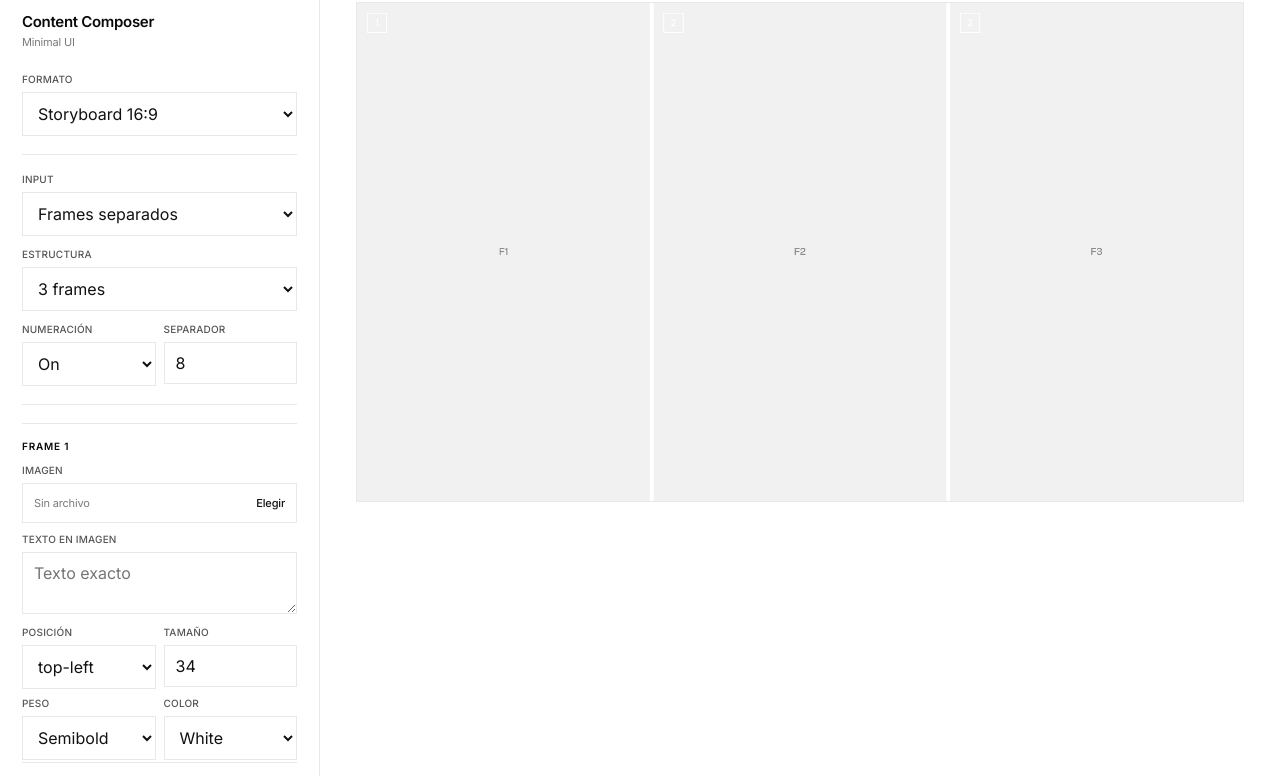
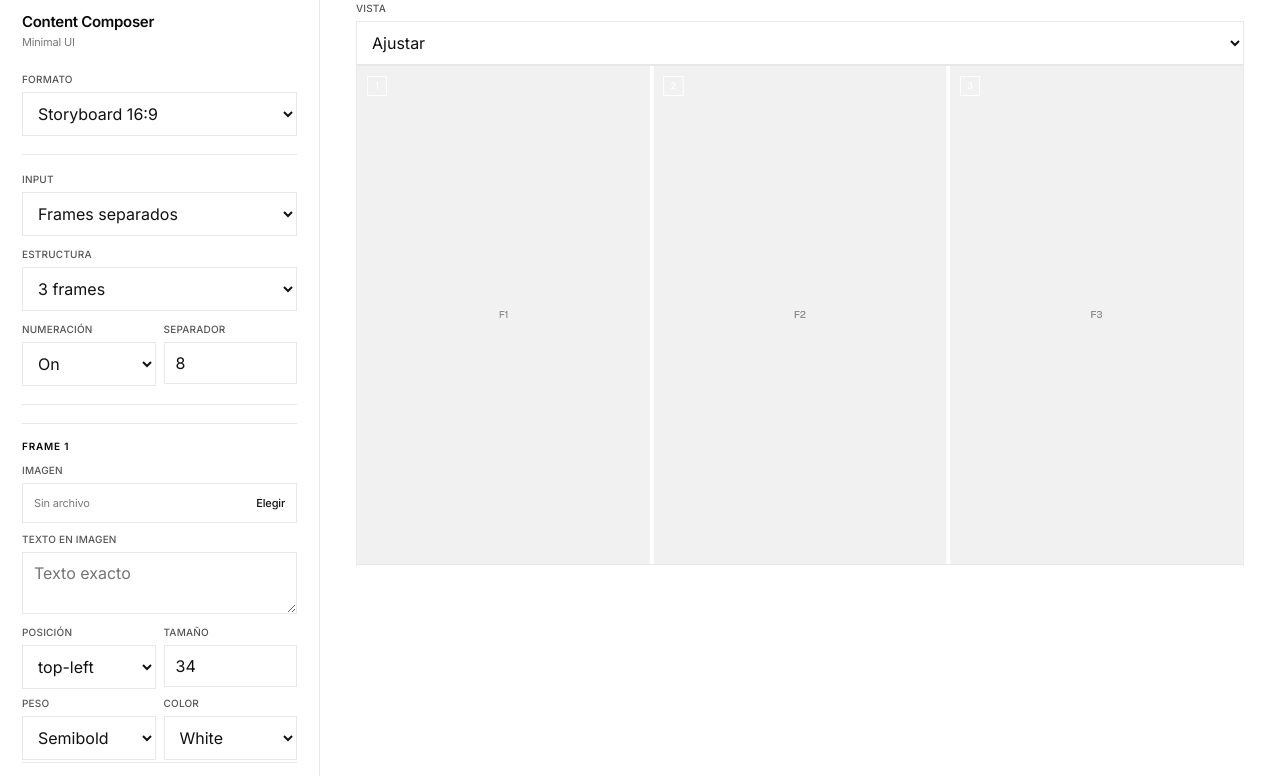
Before and after one commit to miguelcastroe/content-composer, a plain HTML site: page index.html in a window 1280 px wide. Shown: the part 58-834 px from the top of the page. Drawn offline with Linux system fonts and the light colour scheme.

Commit message:
Add preview zoom controls to Composer

```diff
--- a/index.html
+++ b/index.html
@@ -84,12 +84,57 @@
 
   <main>
     <div class="preview-wrap">
-      <div class="preview-label" id="previewLabel">Preview · 1920 × 1080</div>
-      <canvas id="canvas" width="1920" height="1080"></canvas>
+      <div class="preview-head">
+        <div class="preview-label" id="previewLabel">Preview · 1920 × 1080</div>
+        <div class="preview-zoom">
+          <label for="previewZoom">Vista</label>
+          <select id="previewZoom" aria-label="Zoom de preview">
+            <option value="fit" selected>Ajustar</option>
+            <option value="0.25">25%</option>
+            <option value="0.5">50%</option>
+            <option value="0.75">75%</option>
+            <option value="1">100%</option>
+          </select>
+        </div>
+      </div>
+      <div class="preview-stage" id="previewStage">
+        <canvas id="canvas" width="1920" height="1080"></canvas>
+      </div>
     </div>
   </main>
 </div>
   <script src="js/app.js"></script>
   <script src="js/spec-loader.js"></script>
+  <script>
+    (()=>{
+      const canvas = document.getElementById('canvas');
+      const zoom = document.getElementById('previewZoom');
+      const format = document.getElementById('format');
+
+      function applyPreviewZoom(){
+        if(!canvas || !zoom) return;
+        if(zoom.value === 'fit'){
+          canvas.style.width = 'auto';
+          canvas.style.height = 'auto';
+          canvas.style.maxWidth = '100%';
+          canvas.style.maxHeight = 'calc(100vh - 118px)';
+        }else{
+          const scale = Number(zoom.value) || 1;
+          canvas.style.width = `${Math.round(canvas.width * scale)}px`;
+          canvas.style.height = 'auto';
+          canvas.style.maxWidth = 'none';
+          canvas.style.maxHeight = 'none';
+        }
+      }
+
+      zoom?.addEventListener('change', applyPreviewZoom);
+      format?.addEventListener('change', ()=>requestAnimationFrame(applyPreviewZoom));
+      window.addEventListener('resize', ()=>{ if(zoom?.value === 'fit') applyPreviewZoom(); });
+
+      const observer = new MutationObserver(()=>{ if(zoom?.value === 'fit') applyPreviewZoom(); });
+      observer.observe(document.getElementById('previewLabel'), {childList:true, subtree:true});
+      requestAnimationFrame(applyPreviewZoom);
+    })();
+  </script>
 </body>
 </html>
```
